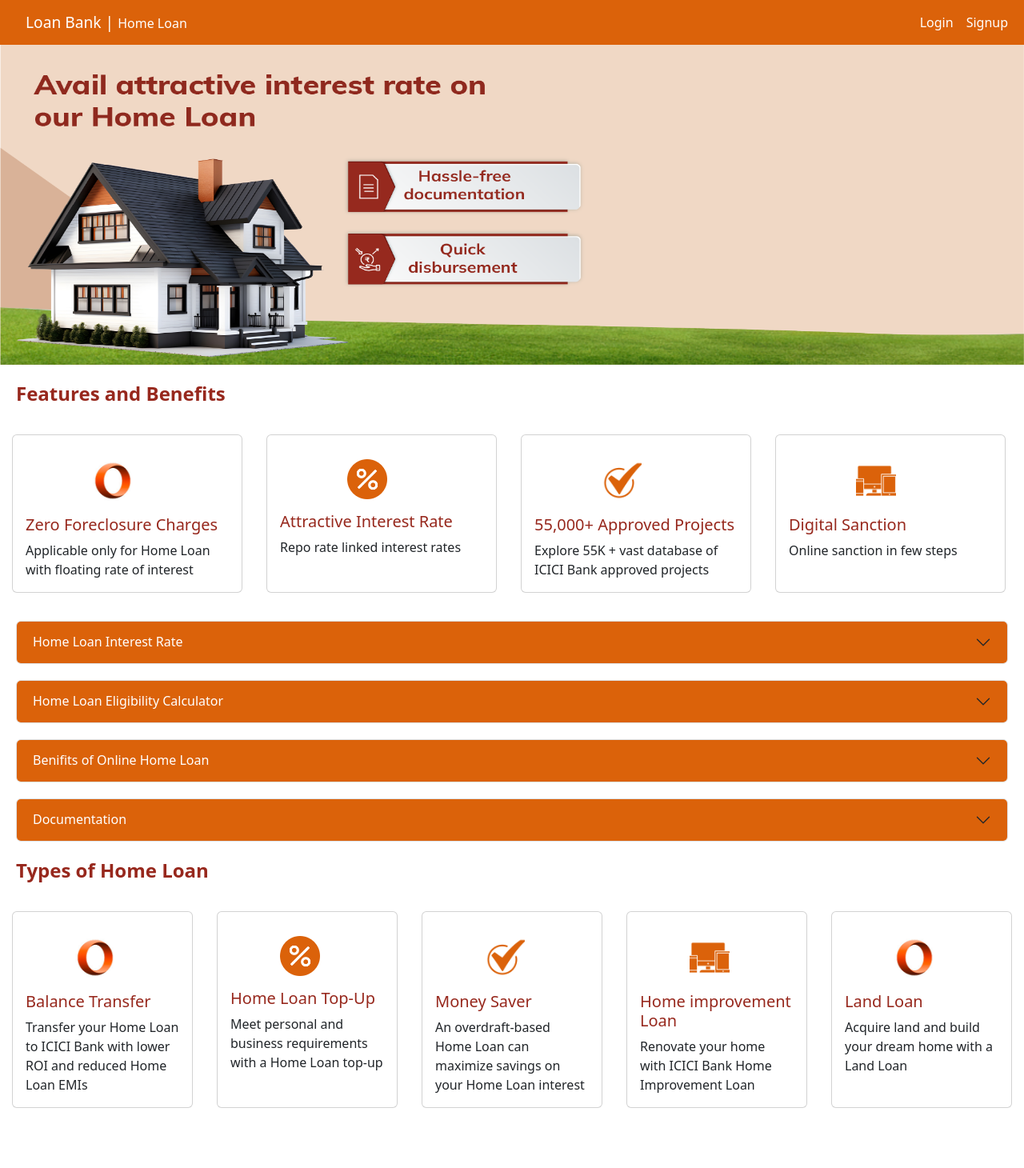
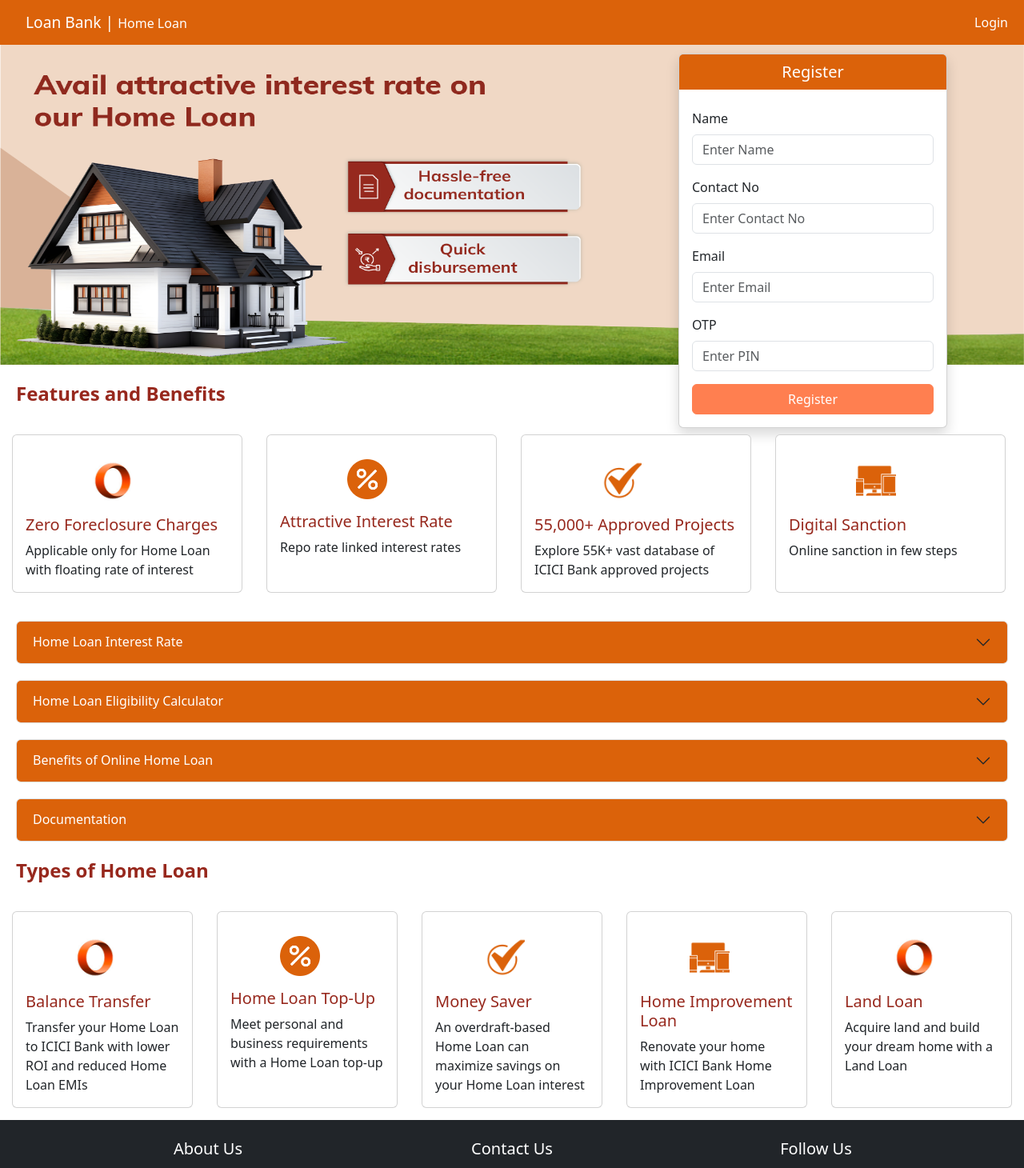
Before and after one commit to Vishal-LTI/FrontEnd, a React (Create React App) app in the folder loan-app/: page / in a window 1280 px wide. Shown: the top 1460 px of the page at 80% size. Before the commit the page ends 1400 px from the top, so only its background shows below. Built offline with nearby package versions, Linux system fonts and the light colour scheme.

Commit message:
Login Register Added

```diff
--- /dev/null
+++ b/loan-app/src/Atoms/Footer.jsx
@@ -0,0 +1,34 @@
+import React from 'react';
+
+const Footer = () => {
+  return (
+    <footer className="bg-dark text-white py-4 mt-auto">
+      <div className="container text-center">
+        <div className="row">
+          <div className="col-md-4 mb-3">
+            <h5>About Us</h5>
+            <p>We are a leading loan management provider offering flexible and transparent loan solutions.</p>
+          </div>
+          <div className="col-md-4 mb-3">
+            <h5>Contact Us</h5>
+            <p>Email: support@loanprovider.com</p>
+            <p>Phone: +1-800-123-4567</p>
+          </div>
+          <div className="col-md-4 mb-3">
+            <h5>Follow Us</h5>
+            <a href="#" className="text-white me-2"><i className="bi bi-facebook"></i></a>
+            <a href="#" className="text-white me-2"><i className="bi bi-twitter"></i></a>
+            <a href="#" className="text-white"><i className="bi bi-instagram"></i></a>
+          </div>
+        </div>
+        <div className="row">
+          <div className="col-12">
+            <p className="mt-3">&copy; {new Date().getFullYear()} Your Company. All rights reserved.</p>
+          </div>
+        </div>
+      </div>
+    </footer>
+  );
+};
+
+export default Footer;
--- a/loan-app/src/Atoms/Navbar.jsx
+++ b/loan-app/src/Atoms/Navbar.jsx
@@ -13,9 +13,7 @@ const Navbar = () => {
             <li className="nav-item">
               <a className="nav-link" href="/login" style={{ color: '#ffffff' }}>Login</a>
             </li>
-            <li className="nav-item">
-              <a className="nav-link" href="/signup" style={{ color: '#ffffff' }}>Signup</a>
-            </li>
+
           </ul>
         </div>
       </div>
--- a/loan-app/src/Pages/Home.jsx
+++ b/loan-app/src/Pages/Home.jsx
@@ -3,116 +3,134 @@ import Navbar from "../Atoms/Navbar";
 import "../Styles/home.css";
 import FeatureCard from "../Components/FeatureCard";
 import Accordion from "../Atoms/Accordion";
+import Register from "./Register";
+import Footer from "../Atoms/Footer";
+
+const accordionData = [
+  {
+    title: "Home Loan Interest Rate",
+    description:
+      "Eligible borrowers can avail Home Loan with an attractive interest rate, lower Equated Monthly Instalments (EMIs) and no pre-payment charges on floating Home Loan interest rates. Extended loan tenures up to 30 years with easy repayment options.",
+  },
+  {
+    title: "Home Loan Eligibility Calculator",
+    description:
+      "Your dream home is now within your reach with ICICI Bank Home Loan. We offer higher loan amount on your income. You can check this through our Home Loan eligibility calculator. Your Housing Loan eligibility can be further enhanced by including income of the co-applicant(s) in your Home Loan. Home Loan eligibility calculator calculates your eligibility after considering various factors including monthly income, fixed monthly obligation, current age, retirement age etc. Your Home Loan eligibility can also be considered an indicator of your Home Loan affordability.",
+  },
+  {
+    title: "Benefits of Online Home Loan",
+    description:
+      "Quick call back, Doorstep service, Convenient process, Home Loan approved projects: Explore a vast database of 50K+ ICICI Bank approved projects by leading developers across 44 locations in India.",
+  },
+  {
+    title: "Documentation",
+    description:
+      "Getting a Home Loan from ICICI Bank is easy and quick. We know you may need a Home Loan for the purpose of buying or constructing a new home, and in some cases, to renovate the house you currently live in. Whatever the reason, we keep the paperwork and other formalities to a minimum so that you are not stressed out. Home Loan documentation is simple. The list of documents required for a Housing Loan are the proof of your identity, address and income.",
+  },
+];
+
+const featureData = [
+  {
+    img: "../zero_foreclosure.jpg",
+    title: "Zero Foreclosure Charges",
+    description: "Applicable only for Home Loan with floating rate of interest",
+  },
+  {
+    img: "../interest_rate.png",
+    title: "Attractive Interest Rate",
+    description: "Repo rate linked interest rates",
+  },
+  {
+    img: "../approved_projects.png",
+    title: "55,000+ Approved Projects",
+    description: "Explore 55K+ vast database of ICICI Bank approved projects",
+  },
+  {
+    img: "../digital_sanction.png",
+    title: "Digital Sanction",
+    description: "Online sanction in few steps",
+  },
+];
+
+const loanTypesData = [
+  {
+    img: "../zero_foreclosure.jpg",
+    title: "Balance Transfer",
+    description:
+      "Transfer your Home Loan to ICICI Bank with lower ROI and reduced Home Loan EMIs",
+  },
+  {
+    img: "../interest_rate.png",
+    title: "Home Loan Top-Up",
+    description:
+      "Meet personal and business requirements with a Home Loan top-up",
+  },
+  {
+    img: "../approved_projects.png",
+    title: "Money Saver",
+    description:
+      "An overdraft-based Home Loan can maximize savings on your Home Loan interest",
+  },
+  {
+    img: "../digital_sanction.png",
+    title: "Home Improvement Loan",
+    description: "Renovate your home with ICICI Bank Home Improvement Loan",
+  },
+  {
+    img: "../zero_foreclosure.jpg",
+    title: "Land Loan",
+    description: "Acquire land and build your dream home with a Land Loan",
+  },
+];
+
 const Home = () => {
   return (
     <>
       <Navbar />
+      <div className="banner-container">
         <img src="../home.webp" alt="img" className="banner-img" />
+        <div className="register-component">
+          <Register />
+        </div>
+      </div>
+
       <h4>Features and Benefits</h4>
       <div className="d-flex justify-between">
+        {featureData.map((feature, index) => (
           <FeatureCard
-          img="../zero_foreclosure.jpg"
-          title="Zero Foreclosure Charges"
-          description="Applicable only for Home
-Loan with floating rate of
-interest"
+            key={index}
+            img={feature.img}
+            title={feature.title}
+            description={feature.description}
           />
-        <FeatureCard
-          img="../interest_rate.png"
-          title="Attractive Interest Rate"
-          description="Repo rate linked interest
-rates"
-        />
-        <FeatureCard
-          img="../approved_projects.png"
-          title="55,000+ Approved Projects"
-          description="Explore 55K + vast database
-of ICICI Bank approved
-projects"
-        />
-        <FeatureCard
-          img="../digital_sanction.png"
-          title="Digital Sanction"
-          description="Online sanction in
-few steps"
-        />
+        ))}
       </div>
 
       <div>
+        {accordionData.map((accordion, index) => (
           <Accordion
+            key={index}
             bgColor={"#db620a"}
             color={"#ffffff"}
-          title="Home Loan Interest Rate"
-          description="Eligible borrowers can avail Home Loan with an attractive interest rate, lower Equated Monthly Instalments (EMIs) and no pre-payment charges on floating Home Loan interest rates. Extended loan tenures up to 30 years with easy repayment options."
+            title={accordion.title}
+            description={accordion.description}
           />
-        <Accordion
-          bgColor={"#db620a"}
-          color={"#ffffff"}
-          title="Home Loan Eligibility Calculator"
-          description="Your dream home is now within your reach with ICICI Bank Home Loan. We offer higher loan amount on your income. You can check this through our Home Loan eligibility calculator. Your Housing Loan eligibility can be further enhanced by including income of the co-applicant(s) in your Home Loan.
-
-Home Loan eligibility calculator calculates your eligibility after considering various factors including monthly income, fixed monthly obligation, current age, retirement age etc. Your Home Loan eligibility can also be considered an indicator of your Home Loan affordability."
-        />
-        <Accordion
-          bgColor={"#db620a"}
-          color={"#ffffff"}
-          title="Benifits of Online Home Loan"
-          description="Quick call back
-Doorstep service
-Convenient process
-Home Loan approved projects: Explore a vast database of 50K+ ICICI Bank approved projects by leading developers across 44 locations in India."
-        />
-
-        <Accordion
-          bgColor={"#db620a"}
-          color={"#ffffff"}
-          title=" Documentation"
-          description="Quick call back
-Doorstep service
-Convenient process
-Getting a Home Loan from ICICI Bank is easy and quick. We know you may need a Home Loan for the purpose of buying or constructing a new home, and in some cases, to renovate the house you currently live in. Whatever the reason, we keep the paperwork and other formalities to a minimum so that you are not stressed out. Home Loan documentation is simple. The list of documents required for a Housing Loan are the proof of your identity, address and income.
-        "
-        />
+        ))}
       </div>
 
       <h4>Types of Home Loan</h4>
       <div className="d-flex">
+        {loanTypesData.map((loanType, index) => (
           <FeatureCard
-          img="../zero_foreclosure.jpg"
-          title={"Balance Transfer"}
-          description={
-            "Transfer your Home Loan to ICICI Bank with lower ROI and reduced Home Loan EMIs"
-          }
+            key={index}
+            img={loanType.img}
+            title={loanType.title}
+            description={loanType.description}
           />
-        <FeatureCard
-          img="../interest_rate.png"
-          title={"Home Loan Top-Up"}
-          description={
-            "Meet personal and business requirements with a Home Loan top-up"
-          }
-        />
-        <FeatureCard
-          img="../approved_projects.png"
-          title={"Money Saver"}
-          description={
-            "An overdraft-based Home Loan can maximize savings on your Home Loan interest"
-          }
-        />
-        <FeatureCard
-          img="../digital_sanction.png"
-          title={"Home improvement Loan"}
-          description={
-            "Renovate your home with ICICI Bank Home Improvement Loan"
-          }
-        />
-        <FeatureCard
-            img="../zero_foreclosure.jpg"
-          title={"Land Loan"}
-          description={
-            "Acquire land and build your dream home with a Land Loan"
-          }
-        />
+        ))}
       </div>
+
+      <Footer />
     </>
   );
 };
--- a/loan-app/src/Pages/Login.jsx
+++ b/loan-app/src/Pages/Login.jsx
@@ -1,9 +1,32 @@
-import React from 'react'
+import React from 'react';
+import { Link } from 'react-router-dom';
 
 const Login = () => {
   return (
-    <div>Login</div>
-  )
-}
+    <div className="container" style={{ maxWidth: '400px', marginTop: '50px' }}>
+      <div className="card shadow">
 
-export default Login
+        <div className="card-body">
+          <h3 className="card-title text-center" style={{ color: '#FF7F50' }}>Login</h3>
+          <form>
+            <div className="mb-3">
+              <label htmlFor="accountNo" className="form-label">Account No</label>
+              <input type="text" className="form-control" id="accountNo" placeholder="Enter Account No" />
+            </div>
+            <div className="mb-3">
+              <label htmlFor="pin" className="form-label">PIN</label>
+              <input type="password" className="form-control" id="pin" placeholder="Enter PIN" />
+            </div>
+            <button type="submit" className="btn btn-primary w-100" style={{ backgroundColor: '#FF7F50', borderColor: '#FF7F50' }}>Login</button>
+          </form>
+          <div className="mt-3 text-center">
+            <p>Not registered? <Link to="/signup" style={{ color: '#FF7F50' }}>Sign up here</Link></p>
+          </div>
+        </div>
+      </div>
+
+    </div>
+  );
+};
+
+export default Login;
--- a/loan-app/src/Pages/Register.jsx
+++ b/loan-app/src/Pages/Register.jsx
@@ -1,9 +1,37 @@
-import React from 'react'
+import React from 'react';
 
 const Register = () => {
   return (
-    <div>Register</div>
-  )
-}
+    <div className="container" style={{ maxWidth: '400px', marginTop: '50px' }}>
 
-export default Register
+      <div className="card shadow">
+      <h5 className="card-title text-center" style={{ color: '#ffffff', background:'#db620a', borderRadius:'5px 5px 0px 0px', padding:'10px'}}>Register</h5>
+        <div className="card-body">
+
+          <form>
+            <div className="mb-3">
+              <label htmlFor="name" className="form-label">Name</label>
+              <input type="text" className="form-control" id="name" placeholder="Enter Name" />
+            </div>
+            <div className="mb-3">
+              <label htmlFor="contactNo" className="form-label">Contact No</label>
+              <input type="text" className="form-control" id="contactNo" placeholder="Enter Contact No" />
+            </div>
+            <div className="mb-3">
+              <label htmlFor="address" className="form-label">Email</label>
+              <input type="email" className="form-control" id="email" placeholder="Enter Email" />
+            </div>
+            <div className="mb-3">
+              <label htmlFor="pin" className="form-label">OTP</label>
+              <input type="password" className="form-control" id="pin" placeholder="Enter PIN" />
+            </div>
+
+            <button type="submit" className="btn btn-primary w-100" style={{ backgroundColor: '#FF7F50', borderColor: '#FF7F50' }}>Register</button>
+          </form>
+        </div>
+      </div>
+    </div>
+  );
+};
+
+export default Register;
--- a/loan-app/src/Styles/home.css
+++ b/loan-app/src/Styles/home.css
@@ -1,8 +1,31 @@
-.banner-img{
+.banner-container {
+  position: relative;
+  width: 100%;
+  height: auto;
+}
+
+.banner-img {
+  width: 100%;
+  height: auto;
+}
+
+.register-component {
+  position: absolute;
+  top: 55%;
+  right: 5%;
+  width: 400px;
+  transform: translateY(-50%);
+  /* background-color: rgba(255, 255, 255, 0.9); */
+  padding: 20px;
+  border-radius: 8px;
+  /* box-shadow: 0 4px 8px rgba(0, 0, 0, 0.1); */
+}
+
+.banner-img {
   height: 400px;
   width: 100%;
 }
-h4{
+h4 {
   font-style: normal;
   font-weight: 700;
   line-height: 135%;
```
Lines whose indentation alone changed are shown as unchanged.
